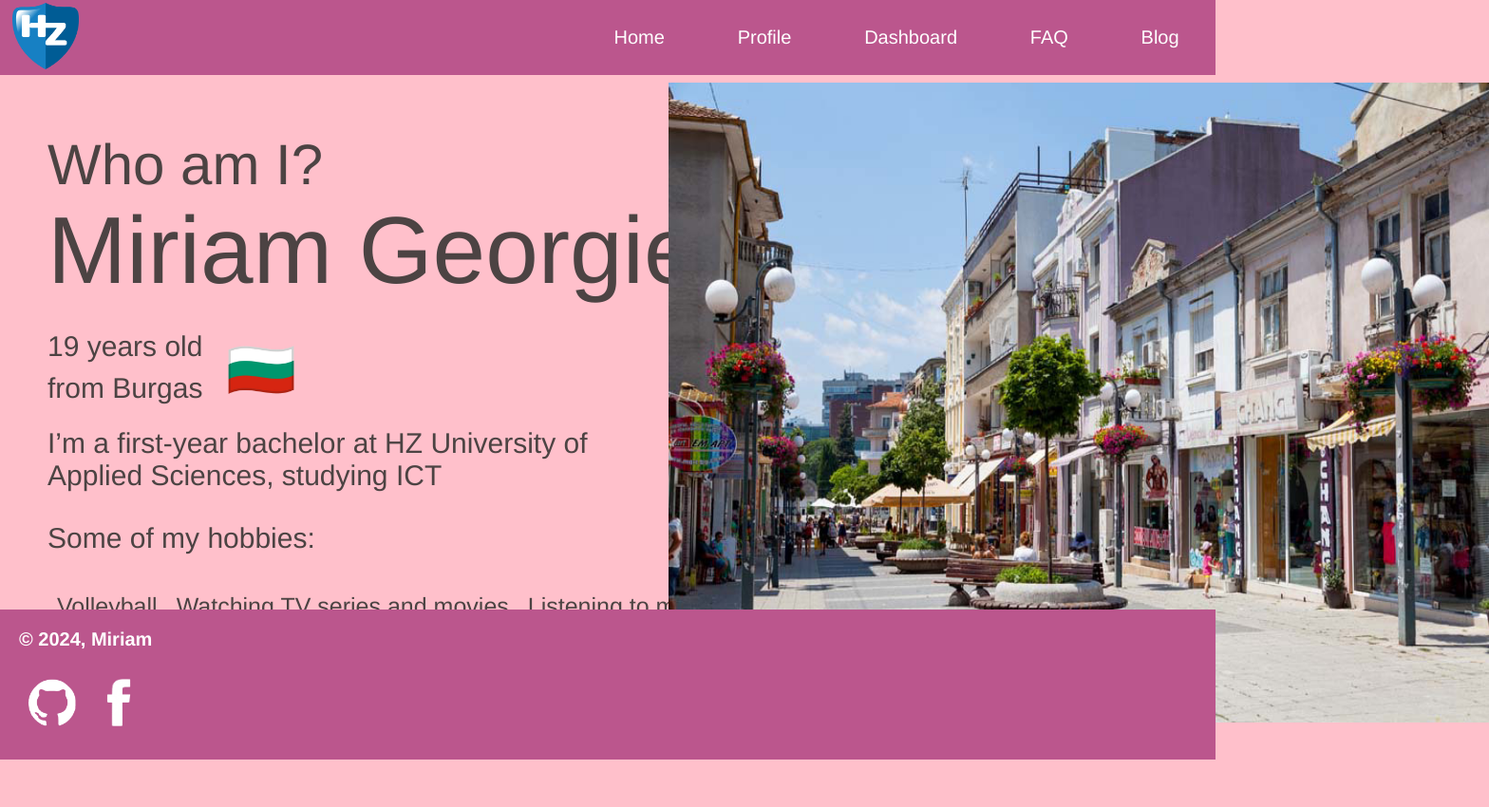
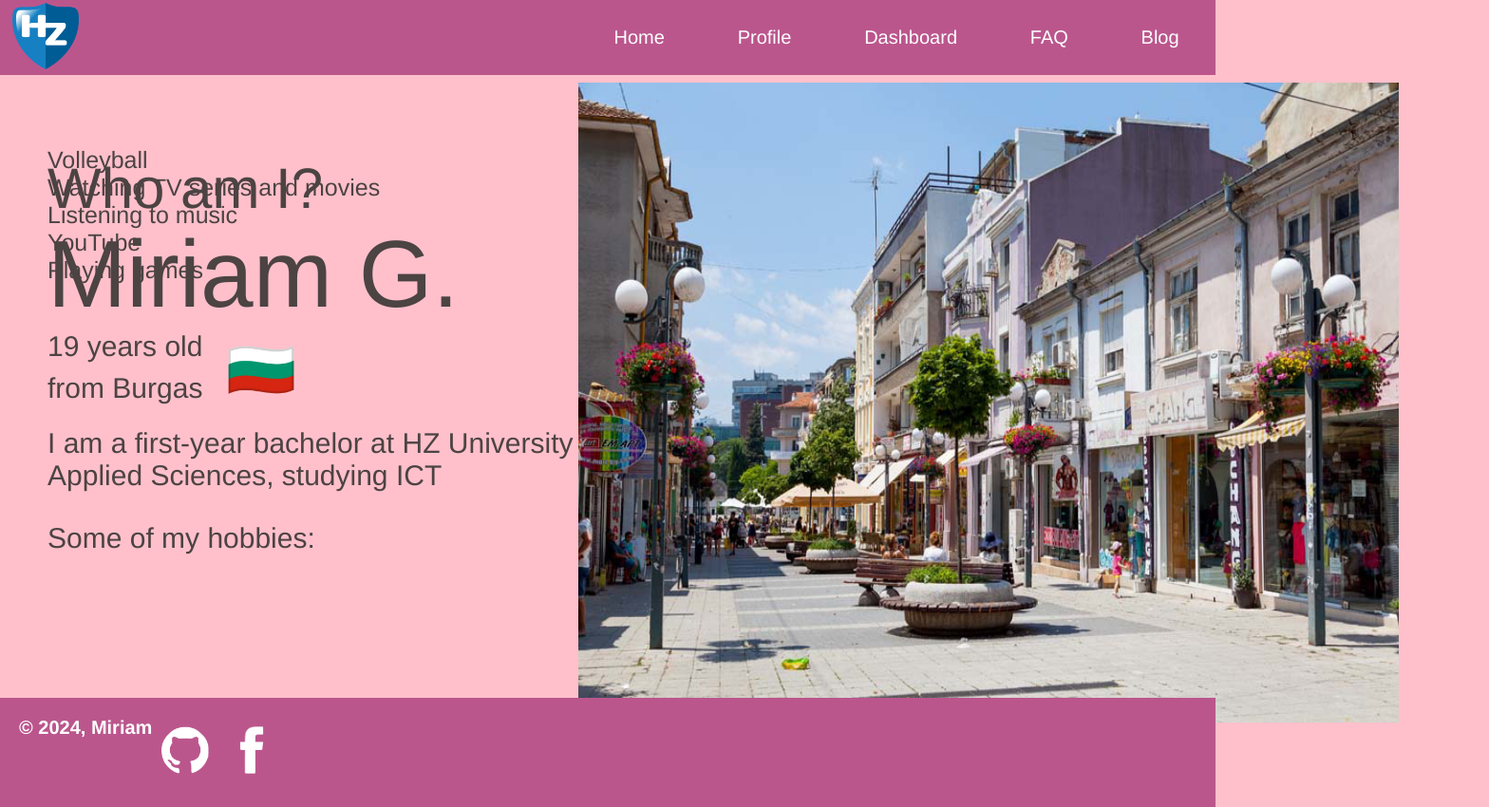
Before and after one commit to mirka175/geor0027.github.io, a plain HTML site: page HTML/profile.html in a window 1280 px wide. Shown: the whole page at 95% size, 1568 px wide, since content can reach past the window. Before the commit the page ends 800 px from the top, so only its background shows below. Drawn offline with Linux system fonts and the light colour scheme.

Commit message:
Update profile.html

```diff
--- a/CSS/profile.css
+++ b/CSS/profile.css
@@ -1,9 +1,9 @@
-body{
+body {
     background-color: pink;
     font-family: 'Helvetica Neue';
     color: #4C4343;
-    padding:0;
-    margin:0;
+    padding: 0;
+    margin: 0;
 }
 
 /*Nav bar styling*/
@@ -45,14 +45,14 @@ body{
 }
 
 /*Text*/
-.p1{
+.p1 {
     position: absolute;
     display: block;
     left: 50px;
     font-size: 60px;
 }
 
-.p2{
+.p2 {
     position: absolute;
     left: 50px;
     display: block;
@@ -60,7 +60,7 @@ body{
     line-height: 168px;
 }
 
-.p3{
+.p3 {
     position: absolute;
     left: 50px;
     top: 313px;
@@ -68,7 +68,7 @@ body{
     line-height: 44px;
 }
 
-.bgflag img{
+.bgflag img {
     position: absolute;
     width: 70px;
     height: 69px;
@@ -76,38 +76,35 @@ body{
     top: 355px;
 }
 
-.p4{
+.p4 {
     position: absolute;
     left: 50px;
     top: 420px;
     font-size: 30px;
 }
 
-.div1{
+.p5 {
     position: absolute;
     left: 50px;
-    top:520px;
+    top: 520px;
     font-size: 30px;
 }
 
-.ul1{
+.ul1 {
+    list-style-type: none;
+
+    padding: 50px;
+    overflow: hidden;
     font-size: 25px;
-    display: flex;
-    justify-content: space-around;
-    padding: 0;
 }
 
-.ul1 li {
-    display: inline-flex;
-    margin: 10px;
-}
-
-.images{
+.images {
     position: absolute;
     width: 864px;
     height: 674px;
-    padding-left: 55%;
+    margin-left: 609px;
     top: 87px;
+    display: flex;
 }
 
 /*Footer*/
@@ -118,17 +115,17 @@ footer {
     background-color: rgb(187, 86, 141);
     font-size: 20px;
     position: absolute;
-    bottom: 0;
+    bottom: -50px;
     left: 0;
     right: 0;
 }
 
-.text{
+.text {
     font-weight: bold;
     color: white;
 }
 
-.ul2{
+.ul2 {
     display: flex;
     justify-content: space-around;
     padding: 0;
--- a/HTML/profile.html
+++ b/HTML/profile.html
@@ -1,5 +1,6 @@
 <!DOCTYPE html>
 <html lang="en">
+
 <head>
   <meta charset="UTF-8">
   <meta name="viewport" content="width=device-width, initial-scale=1.0">
@@ -25,14 +26,17 @@
     </nav>
   </header>
 
+  <main>
+    <article>
     <p class="p1">Who am I?</p>
-      <p class="p2">Miriam Georgieva</p>
+    <p class="p2">Miriam G.</p>
     <p class="p3">19 years old <br>from Burgas</p>
     <div class="bgflag"><img src="../Images/bgflag.png"></div>
-      <p class="p4">I’m a first-year bachelor at HZ University of <br>Applied Sciences, studying ICT</p>
+    <p class="p4">I am a first-year bachelor at HZ University of <br>Applied Sciences, studying ICT</p>
+    <p class="p5"> Some of my hobbies:</p>
+    </article>
 
-      <div class="div1">
-        <p class="p5"> Some of my hobbies:</p>
+    <article>
       <ul class="ul1">
         <li>Volleyball</li>
         <li>Watching TV series and movies</li>
@@ -40,21 +44,23 @@
         <li>YouTube</li>
         <li>Playing games</li>
       </ul>
-      </div>
+    </article>
     <img src="../Images/burgas.jpg" class="images">
+  </main>
 
   <footer>
-      <main>
     <div>
       <p class="text">&copy; 2024, Miriam</p>
     </div>
 
     <ul class="ul2">
-          <li><a href="https://github.com/mirka175" target="_blank" class="git"><img src="../Images/git.png" alt="git" width="50" height="50"></a></li>
-          <li><a href="https://www.facebook.com/" target="_blank" class="facebook"><img src="../Images/facebook.png" alt="facebook" width="50" height="50"></a></li>
+      <li><a href="https://github.com/mirka175" target="_blank" class="git"><img src="../Images/git.png" alt="git"
+            width="50" height="50"></a></li>
+      <li><a href="https://www.facebook.com/" target="_blank" class="facebook"><img src="../Images/facebook.png"
+            alt="facebook" width="50" height="50"></a></li>
     </ul>
-      </main>
   </footer>
 
 </body>
+
 </html>
```
Also changed, not shown: index.html (added, +15 -0 lines). Lines whose indentation alone changed are shown as unchanged.
